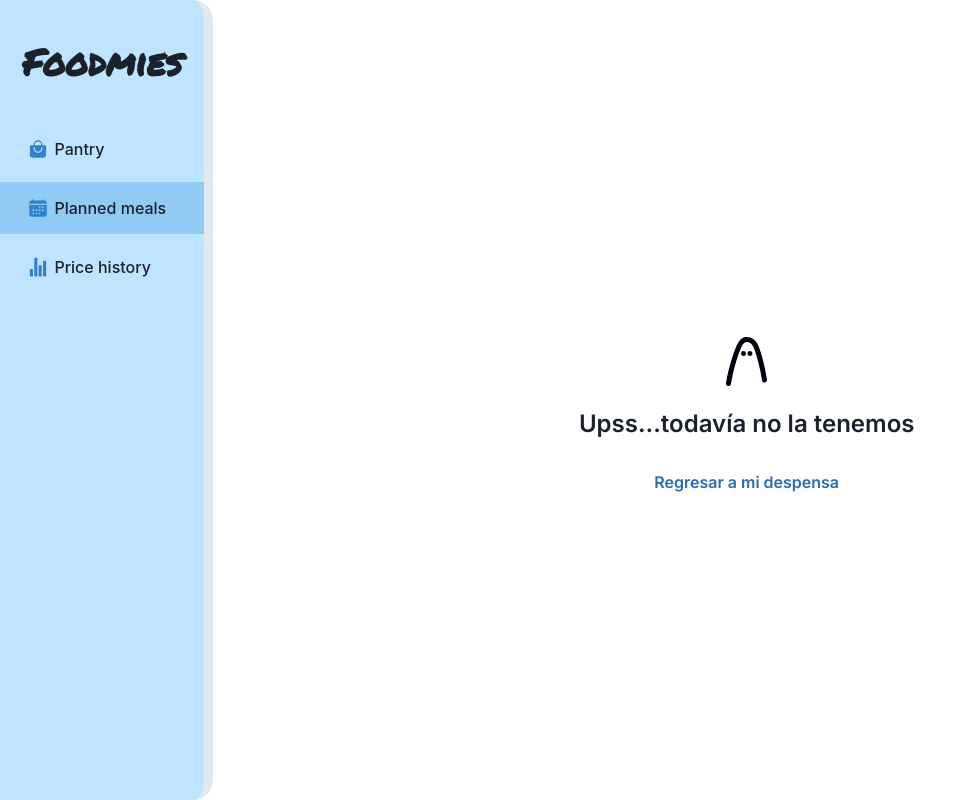
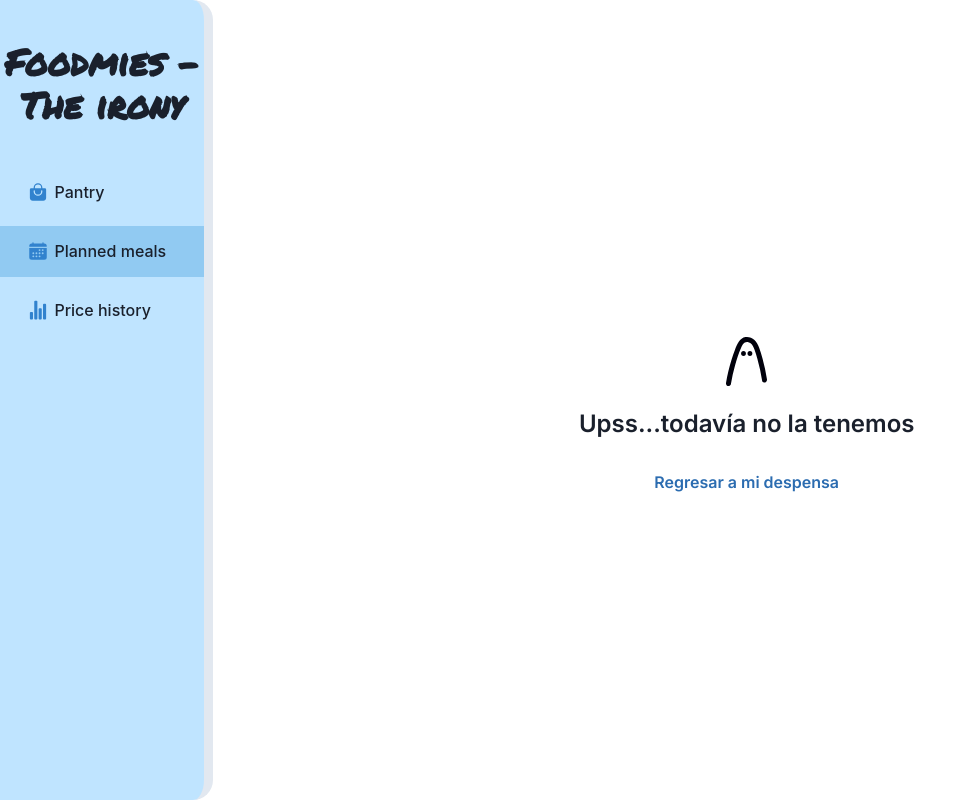
Before and after one commit to Alfonso-AmayaC/foodmies, a Next.js app: page /meals in a window 1280 px wide. Shown: the whole page, without its empty margins (0-977 px from the left). Built offline with nearby package versions, Linux system fonts and the light colour scheme.

Commit message:
irony at this point

```diff
--- a/components/Layout.tsx
+++ b/components/Layout.tsx
@@ -16,7 +16,7 @@ export default function Layout({ children, path }) {
                 <GridItem rowSpan={2} colSpan={1} bg={'#BFE4FF'} roundedBottomRight={'10px'} roundedTopRight={'10px'} zIndex={'modal'} roundedRight={'20px'} borderRight={'9px solid #E2E8F0'}>
                 <Stack direction={'column'} gap={10} pt={'10'}>
                     <Link href={'/pantry'} className={'menuLogo'}>
-                        <Heading as={'h2'} fontFamily={'Permanent Marker'} textAlign={'center'}>Foodmies</Heading>
+                        <Heading as={'h2'} fontFamily={'Permanent Marker'} textAlign={'center'}>Foodmies - The irony</Heading>
                     </Link>
                     <Stack>
                         <Link href={'/pantry'} className={`menuItem ${path === 'pantry' ? 'active' : ''}`}>
```
